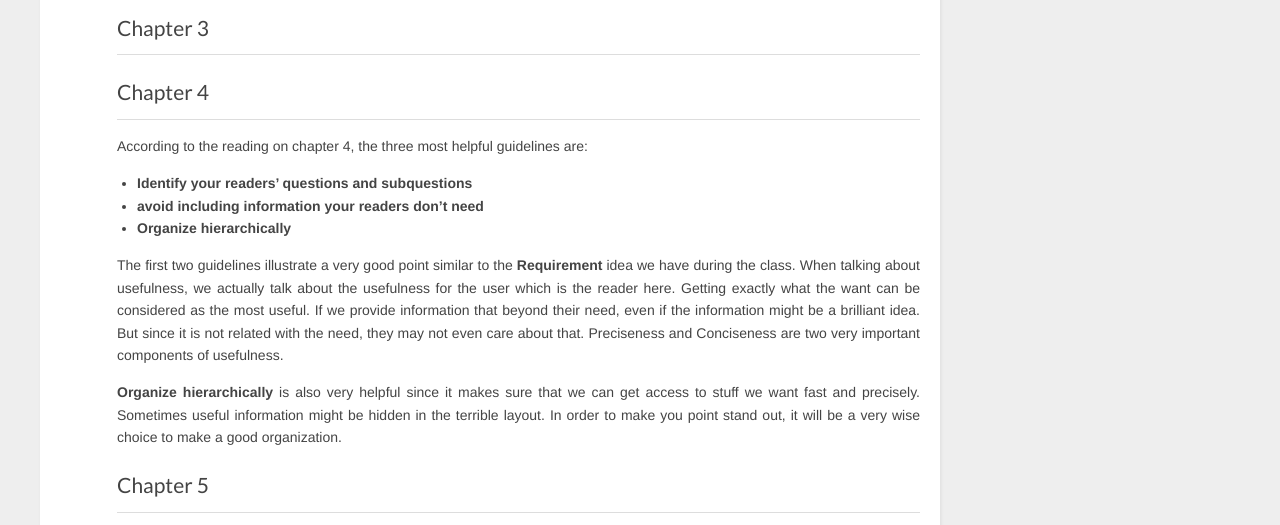
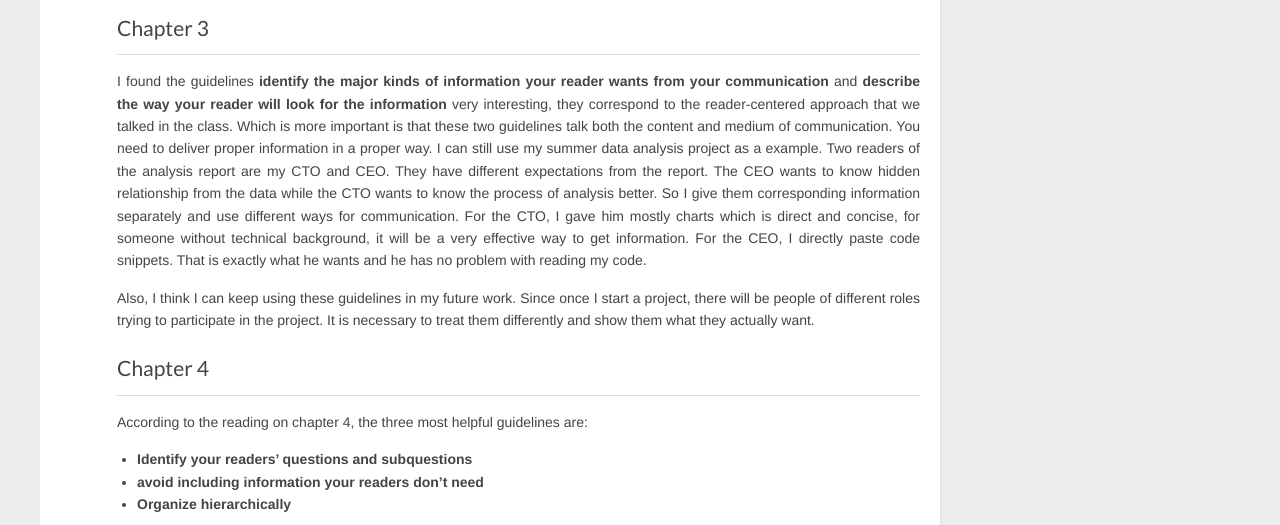
Before and after one commit to OBipolar/junior-design-blog, a plain HTML site: page index.html in a window 1280 px wide. Shown: the part 222-747 px from the top of the page. Drawn offline with nearby package versions, Linux system fonts and the light colour scheme.

Commit message:
Site updated: 2015-08-26 15:41:01

```diff
--- a/index.html
+++ b/index.html
@@ -59,7 +59,9 @@
     </header>
     <div class="entry">
 
-        <h2 id="Chapter_3">Chapter 3</h2><h2 id="Chapter_4">Chapter 4</h2><p>According to the reading on chapter 4, the three most helpful guidelines are:</p>
+        <h2 id="Chapter_3">Chapter 3</h2><p>I found the guidelines <strong>identify the major kinds of information your reader wants from your communication</strong> and <strong>describe the way your reader will look for the information</strong> very interesting, they correspond to the reader-centered approach that we talked in the class. Which is more important is that these two guidelines talk both the content and medium of communication. You need to deliver proper information in a proper way. I can still use my summer data analysis project as a example. Two readers of the analysis report are my CTO and CEO. They have different expectations from the report. The CEO wants to know hidden relationship from the data while the CTO wants to know the process of analysis better. So I give them corresponding information separately and use different ways for communication. For the CTO, I gave him mostly charts which is direct and concise, for someone without technical background, it will be a very effective way to get information. For the CEO, I directly paste code snippets. That is exactly what he wants and he has no problem with reading my code.</p>
+<p>Also, I think I can keep using these guidelines in my future work. Since once I start a project, there will be people of different roles trying to participate in the project. It is necessary to treat them differently and show them what they actually want.</p>
+<h2 id="Chapter_4">Chapter 4</h2><p>According to the reading on chapter 4, the three most helpful guidelines are:</p>
 <ul>
 <li><strong>Identify your readers’ questions and subquestions</strong></li>
 <li><strong>avoid including information your readers don’t need</strong></li>
```
Also changed, not shown: 2015/08/25/posting2/index.html (+4 -5 lines).
